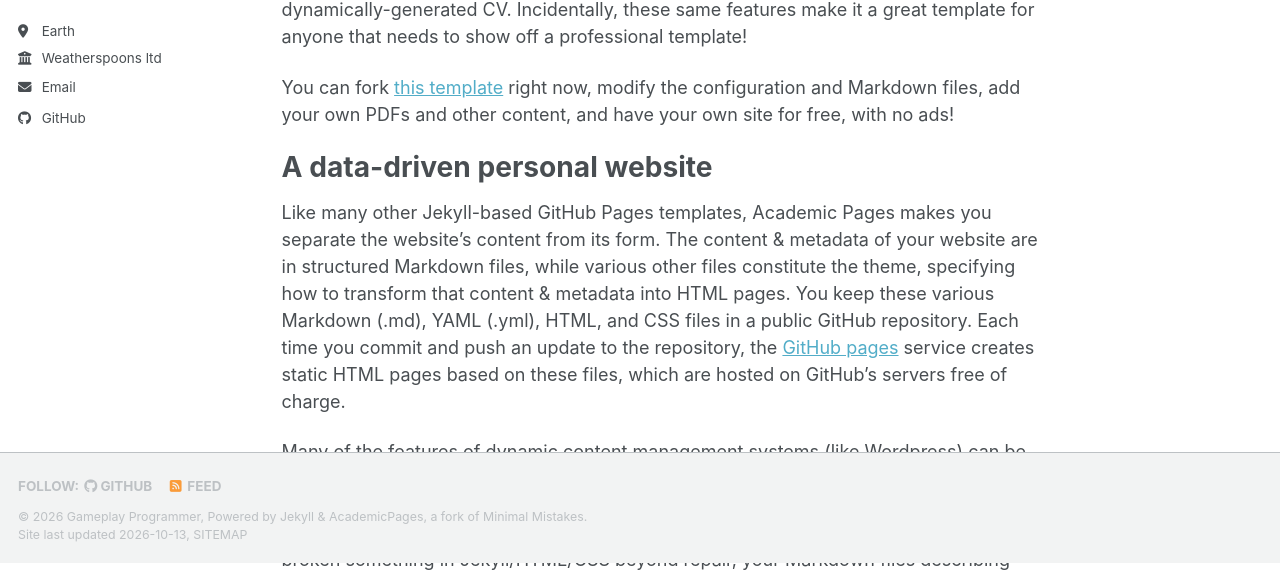
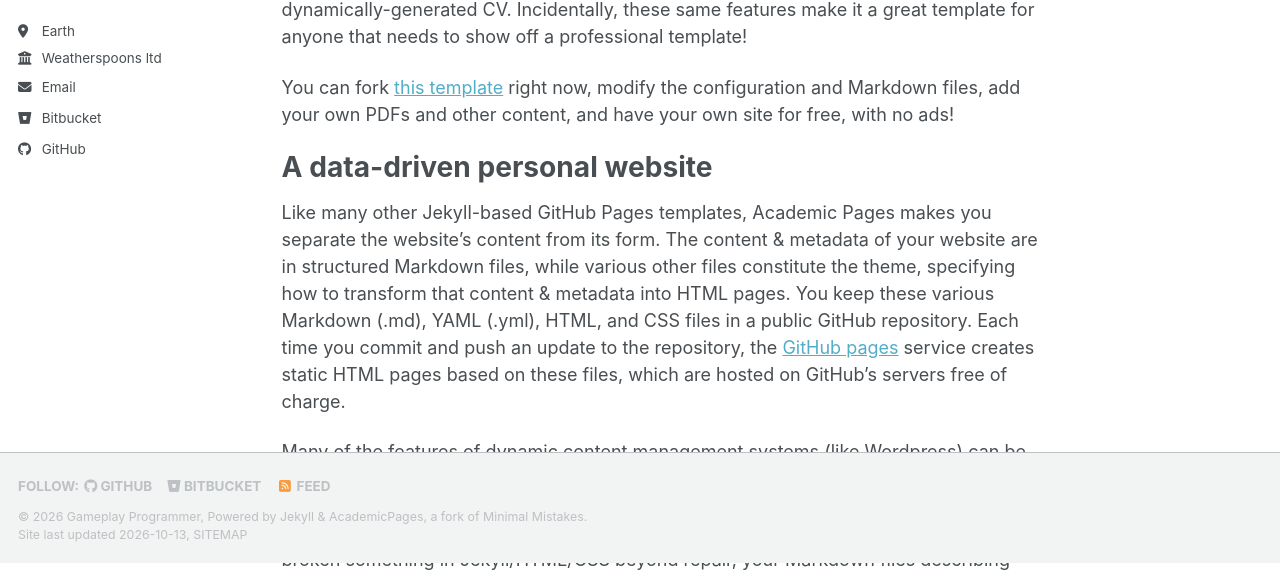
Before and after one commit to Stephen-Furse/Stephen-Furse.github.io, a Jekyll site: the page built from _pages/about.md, in a window 1280 px wide. Shown: the part 337-914 px from the top of the page. Built offline with Jekyll 4.4.1, drawn with Linux system fonts in a browser that asks for light colours; a style sheet for code colours, icons or effects is not loaded.

Commit message:
changes #3

```diff
--- a/_config.yml
+++ b/_config.yml
@@ -34,7 +34,7 @@ author:
 
 
   # Repositories and software development
-  bitbucket        : # Username - Update with your username on the site
+  bitbucket        : Stephen Furse
   codepen          : # Username
   dribbble         : # Username
   github           : "academicpages"
@@ -73,7 +73,7 @@ comments:
   facebook:
     appid                :
     num_posts            : # 5 (default)
-    colorscheme          : # "light" (default), "dark"
+    colorscheme          : # "dark" (default), "light"
 staticman:
   allowedFields          : ['name', 'email', 'url', 'message']
   branch                 : "gh-pages" # "master", "gh-pages"
```
